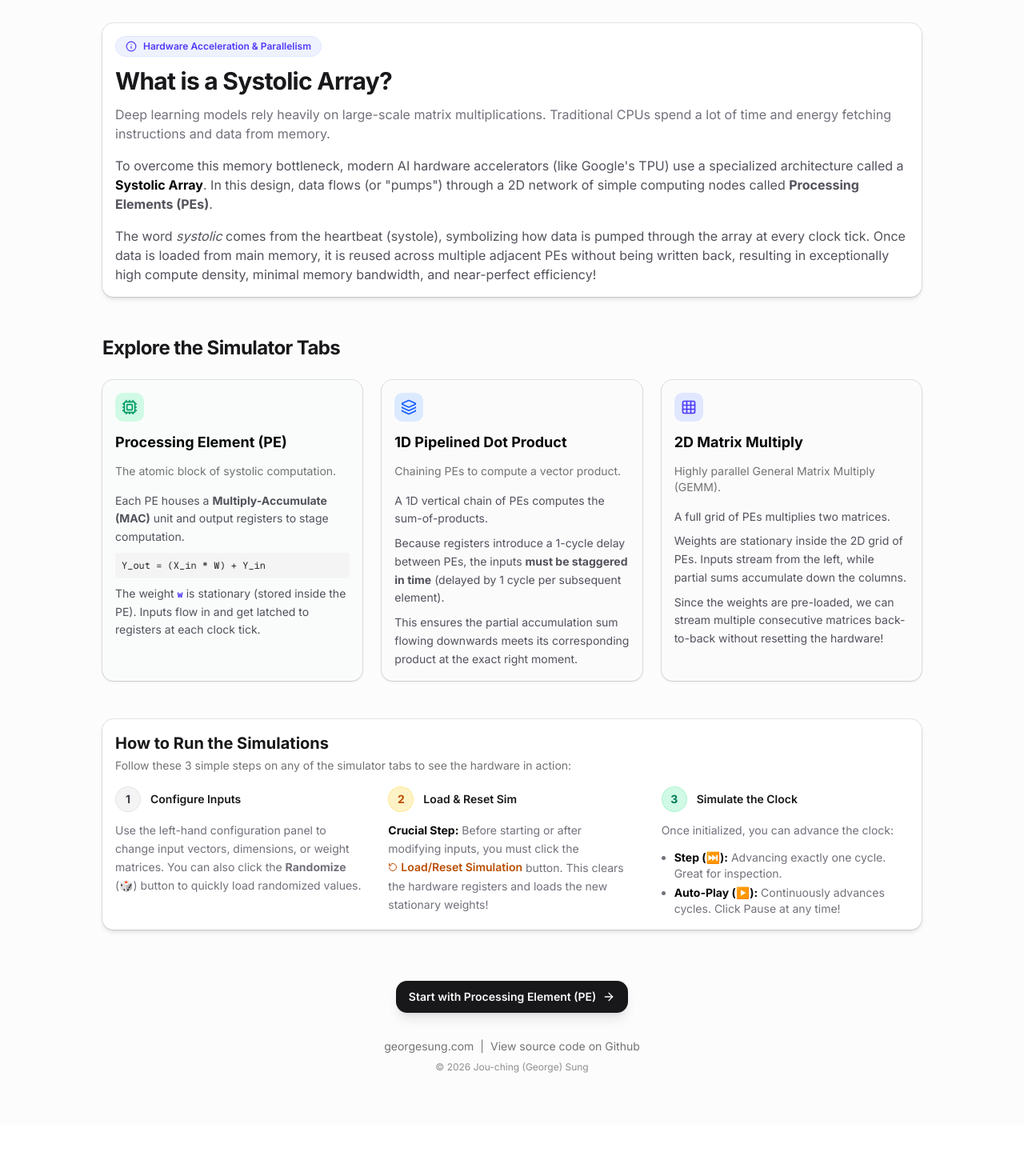
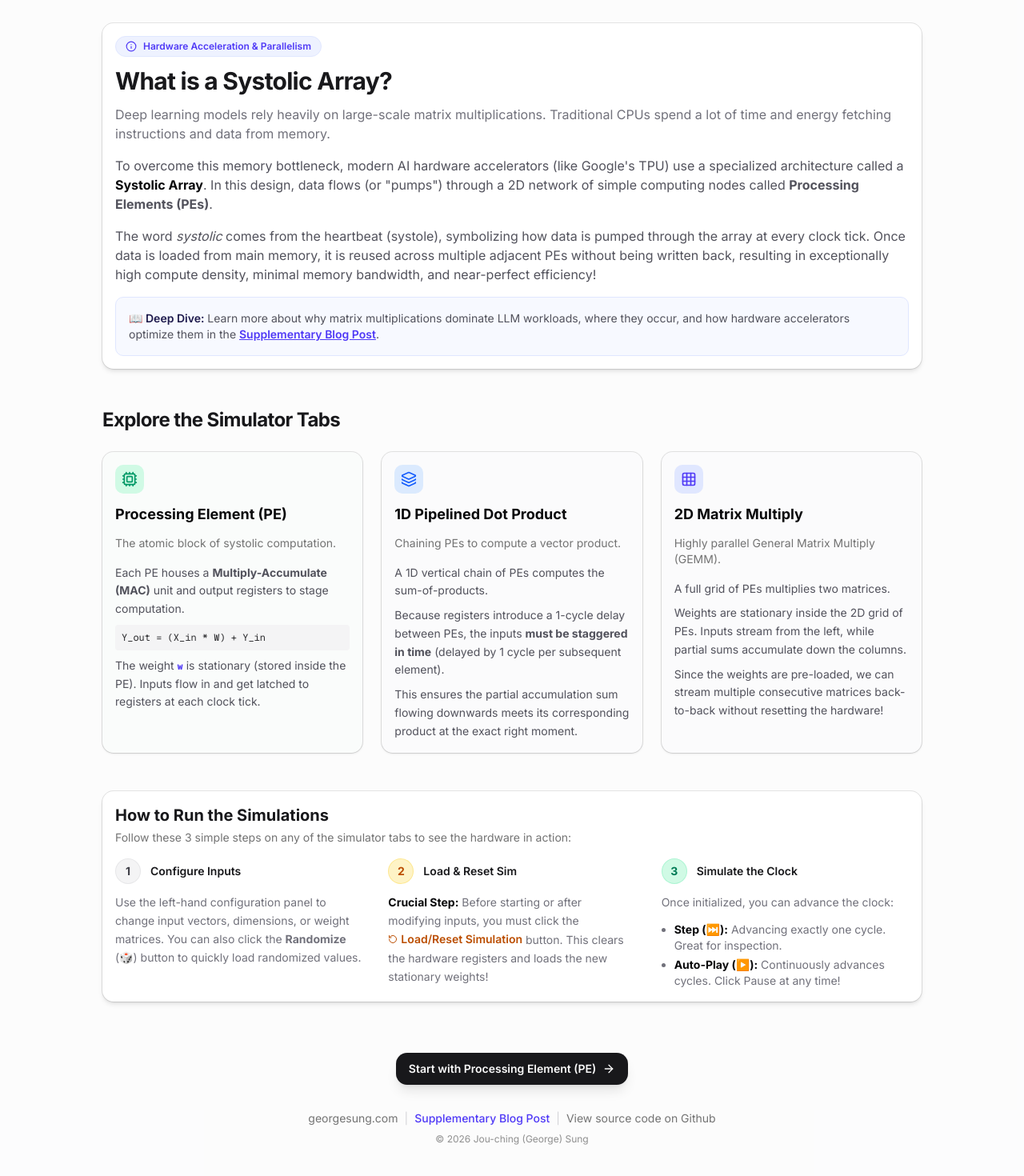
Before and after one commit to georgesung/systolic-array-simulator, a Next.js app in the folder web/: page / in a window 1280 px wide. Shown: the part 392-1862 px from the top of the page at 80% size. Before the commit the page ends 1798 px from the top, so only its background shows below. Built offline with nearby package versions, Linux system fonts and the light colour scheme.

Commit message:
Add link to blog post

```diff
--- a/web/src/app/page.tsx
+++ b/web/src/app/page.tsx
@@ -147,7 +147,7 @@ export default function Home() {
       </main>
 
       <footer className="mt-8 text-center text-sm text-muted-foreground">
-        <div className="mb-2">
+        <div className="mb-2 flex items-center justify-center gap-2 flex-wrap">
           <a
             href="https://www.georgesung.com"
             target="_blank"
@@ -156,7 +156,16 @@ export default function Home() {
           >
             georgesung.com
           </a>
-          <span className="mx-2">|</span>
+          <span className="text-zinc-300 dark:text-zinc-800">|</span>
+          <a
+            href="https://www.georgesung.com/ai-hardware/systolic-array-matmul"
+            target="_blank"
+            rel="noopener noreferrer"
+            className="hover:text-primary font-medium text-indigo-600 dark:text-indigo-400"
+          >
+            Supplementary Blog Post
+          </a>
+          <span className="text-zinc-300 dark:text-zinc-800">|</span>
           <a
             href="https://github.com/georgesung/systolic-array-simulator"
             target="_blank"
--- a/web/src/components/Instructions.tsx
+++ b/web/src/components/Instructions.tsx
@@ -33,6 +33,18 @@ export function Instructions({ onStart }: InstructionsProps) {
           <p>
             The word <em className="italic">systolic</em> comes from the heartbeat (systole), symbolizing how data is pumped through the array at every clock tick. Once data is loaded from main memory, it is reused across multiple adjacent PEs without being written back, resulting in exceptionally high compute density, minimal memory bandwidth, and near-perfect efficiency!
           </p>
+
+          <div className="mt-4 p-4 rounded-lg bg-indigo-50/50 dark:bg-indigo-950/20 border border-indigo-100 dark:border-indigo-950/50 text-sm">
+            <span className="font-semibold text-indigo-950 dark:text-indigo-300">📖 Deep Dive:</span> Learn more about why matrix multiplications dominate LLM workloads, where they occur, and how hardware accelerators optimize them in the{' '}
+            <a
+              href="https://www.georgesung.com/ai-hardware/systolic-array-matmul"
+              target="_blank"
+              rel="noopener noreferrer"
+              className="font-semibold text-indigo-600 dark:text-indigo-400 underline hover:text-indigo-800 dark:hover:text-indigo-300"
+            >
+              Supplementary Blog Post
+            </a>.
+          </div>
         </CardContent>
       </Card>
 
```
